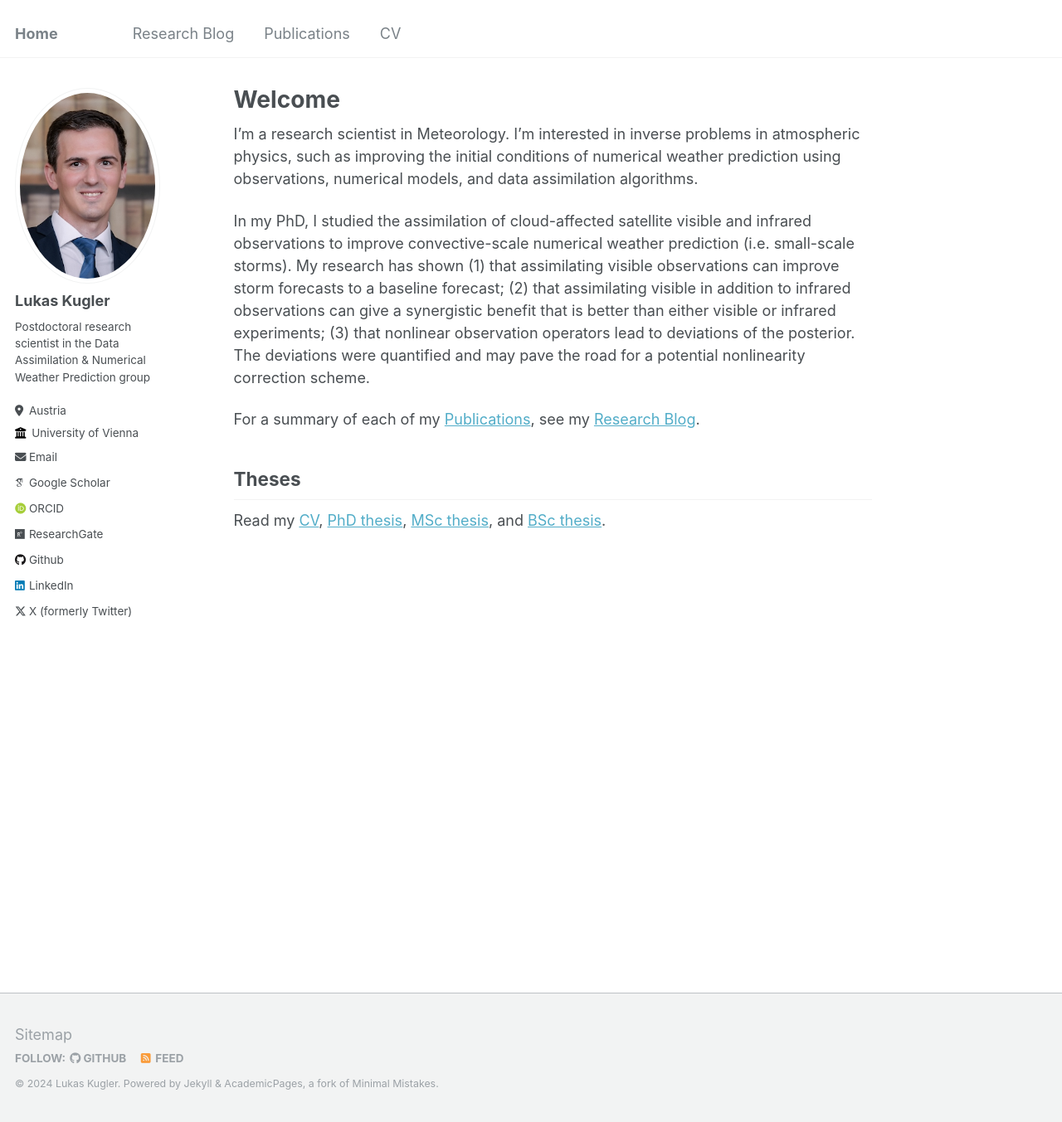
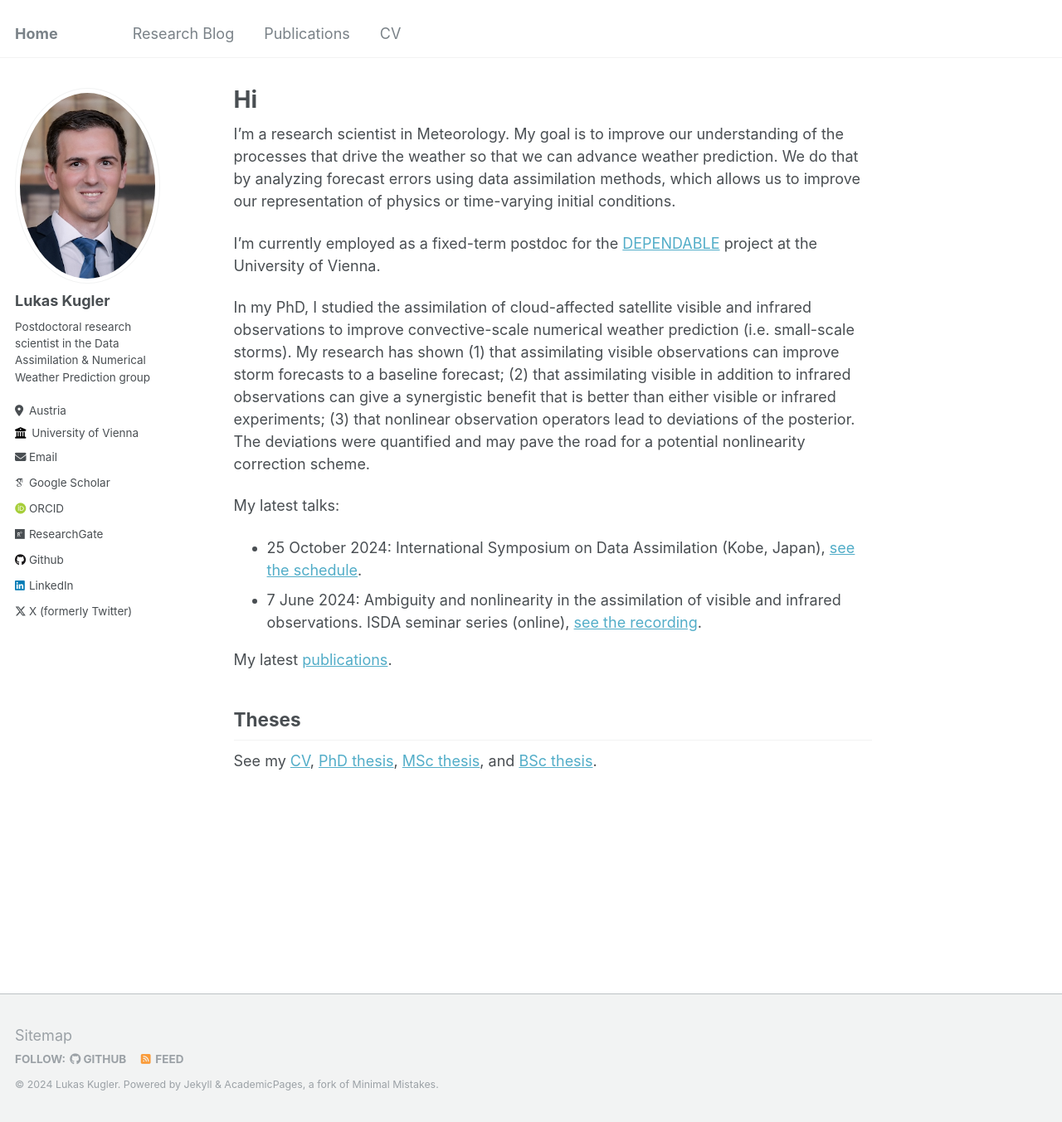
Before and after one commit to lkugler/lkugler.github.io, a Jekyll site: the page built from _pages/about.md, in a window 1280 px wide and 1353 px high. Shown: the whole window at 83% size. Built offline with Jekyll 4.4.1, drawn with Linux system fonts in a browser that asks for light colours; some web fonts are replaced.

Commit message:
Update about.md

```diff
--- a/_pages/about.md
+++ b/_pages/about.md
@@ -1,20 +1,26 @@
 ---
 permalink: /
-title: "Welcome"
+title: "Hi"
 author_profile: true
 redirect_from:
   - /about/
   - /about.html
 ---
 
-I'm a research scientist in Meteorology. I'm interested in inverse problems in atmospheric physics, such as improving the initial conditions of numerical weather prediction using observations, numerical models, and data assimilation algorithms.
+I'm a research scientist in Meteorology. My goal is to improve our understanding of the processes that drive the weather so that we can advance weather prediction. We do that by analyzing forecast errors using data assimilation methods, which allows us to improve our representation of physics or time-varying initial conditions.
+
+I'm currently employed as a fixed-term postdoc for the [DEPENDABLE](https://www.fwf.ac.at/forschungsradar/10.55776/P37259) project at the University of Vienna.
 
 In my PhD, I studied the assimilation of cloud-affected satellite visible and infrared observations to improve convective-scale numerical weather prediction (i.e. small-scale storms).
 My research has shown (1) that assimilating visible observations can improve storm forecasts to a baseline forecast;
 (2) that assimilating visible in addition to infrared observations can give a synergistic benefit that is better than either visible or infrared experiments;
 (3) that nonlinear observation operators lead to deviations of the posterior. The deviations were quantified and may pave the road for a potential nonlinearity correction scheme.
 
-For a summary of each of my [Publications](https://lkugler.github.io/publications), see my [Research Blog](https://lkugler.github.io/year-archive/).
+My latest talks:
+- 25 October 2024: International Symposium on Data Assimilation (Kobe, Japan), [see the schedule](https://www.data-assimilation.riken.jp/isda2024/#15/34.65479/135.22148).
+- 7 June 2024: Ambiguity and nonlinearity in the assimilation of visible and infrared observations. ISDA seminar series (online), [see the recording](https://www.youtube.com/watch?v=qM19Z6JMqsw&pp=ygUMbHVrYXMga3VnbGVy).
+
+My latest [publications](https://lkugler.github.io/publications).
 
 ## Theses
-Read my [CV](https://lkugler.github.io/cv), [PhD thesis](https://lkugler.github.io/dissertation), [MSc thesis](https://lkugler.github.io/mthesis), and [BSc thesis](https://lkugler.github.io/bthesis).
+See my [CV](https://lkugler.github.io/cv), [PhD thesis](https://lkugler.github.io/dissertation), [MSc thesis](https://lkugler.github.io/mthesis), and [BSc thesis](https://lkugler.github.io/bthesis).
```
